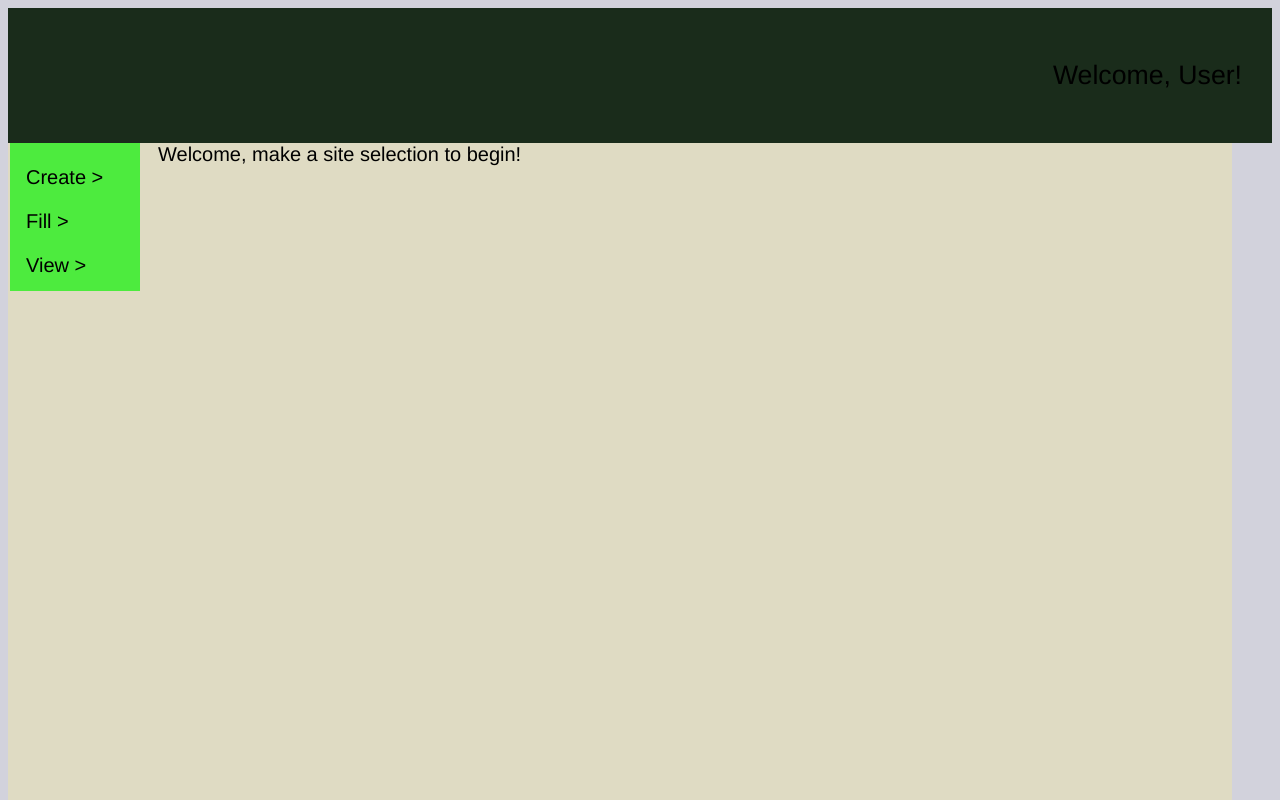
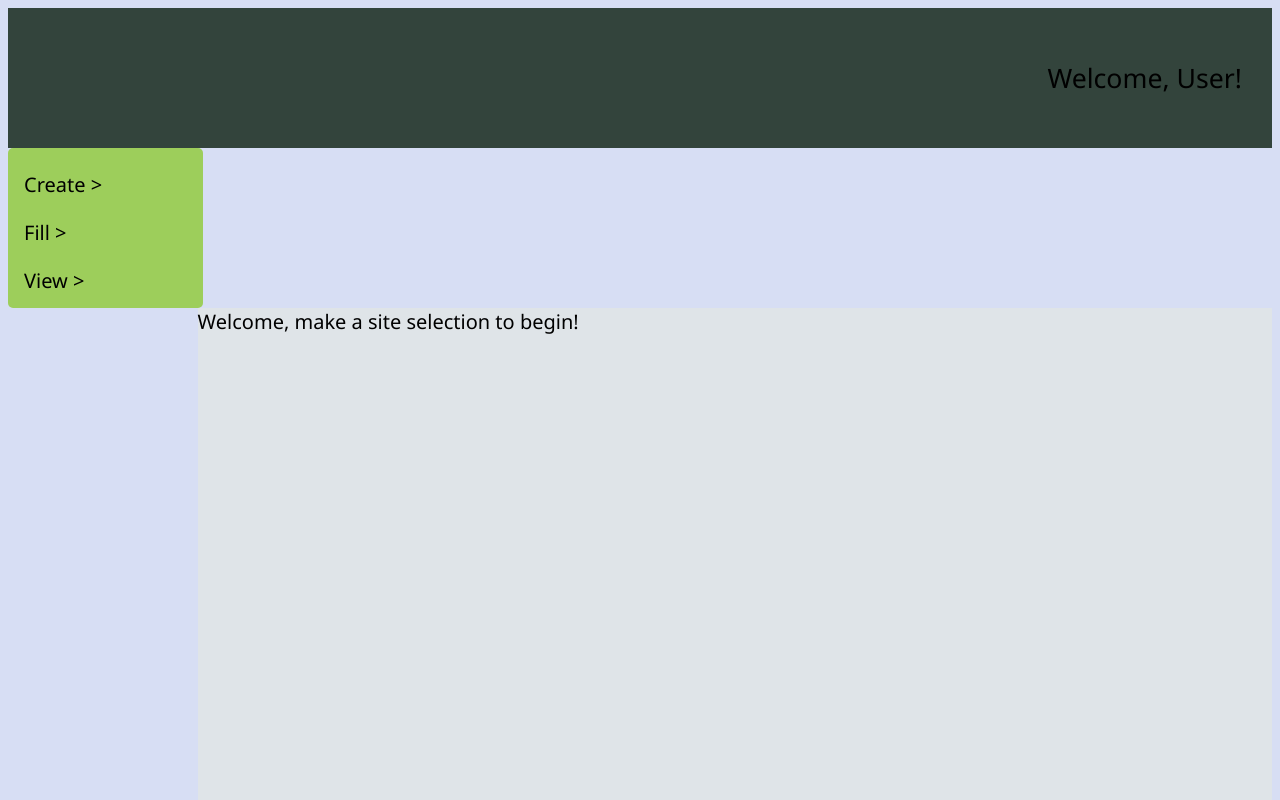
Before and after one commit to victoria-cameron/UpInTheGunks, a plain HTML site: page index.html in a window 1280 px wide. Shown: the top 800 px of the page. Drawn offline with Linux system fonts and the light colour scheme.

Commit message:
updated the css file so that hex codes are correct and containers lined up nicer

```diff
--- a/gunks.css
+++ b/gunks.css
@@ -1,14 +1,15 @@
 header {
-  background-color: rgb(26, 44, 27);
+  background-color: #33443C;
   padding: 30px;
   text-align: right;
   font-size: 35px;
   color: white;
+  font-family: 'Segoe UI', Tahoma, Geneva, Verdana, sans-serif;
 }
 
 body {
-  background: #D2D2DC url(distrib/images/linen.png) repeat;
-  font-family: Helvetica, Verdana, Arial, sans-serif;
+  background: #D7DEF4;
+  font-family: 'Segoe UI', Tahoma, Geneva, Verdana, sans-serif;
   font-size: 12pt;
   font-weight: normal;
   font-style: normal;
@@ -36,12 +37,6 @@ h3 {
   font-style: normal;
 }
 
-#display {
-  background-color:#DFDBC3;
-  border: 2px solid red;
-  cursor: default;
-}
-
 .normal_button {
   width: 100px;
 }
@@ -55,14 +50,15 @@ h3 {
 
 /* Creates two columns/boxes that float next to each other */
 .sidenav {
-  width: 130px;
-  position: fixed;
-  z-index: 1;
+  float:left;
+  width: 195px;
+  /*position: fixed;*/
   top: 143px;
   left: 10px;
-  background: rgb(77, 235, 62);
+  background: #9DCE5B;
   overflow-x: hidden;
   padding: 8px 0;
+  border-radius: 5px;
 }
 
 .sidenav a {
@@ -74,11 +70,12 @@ h3 {
 }
 
 .index {
-  padding-left: 150px;
+  left: 140px;
   width: 85%;
   height: 800px;
   font-size: 20px;
-  background-color: #DFDBC3;
+  background-color: #DFE4E8;
+  float: right;
 }
 
 /* Style the list inside the menu */
```
